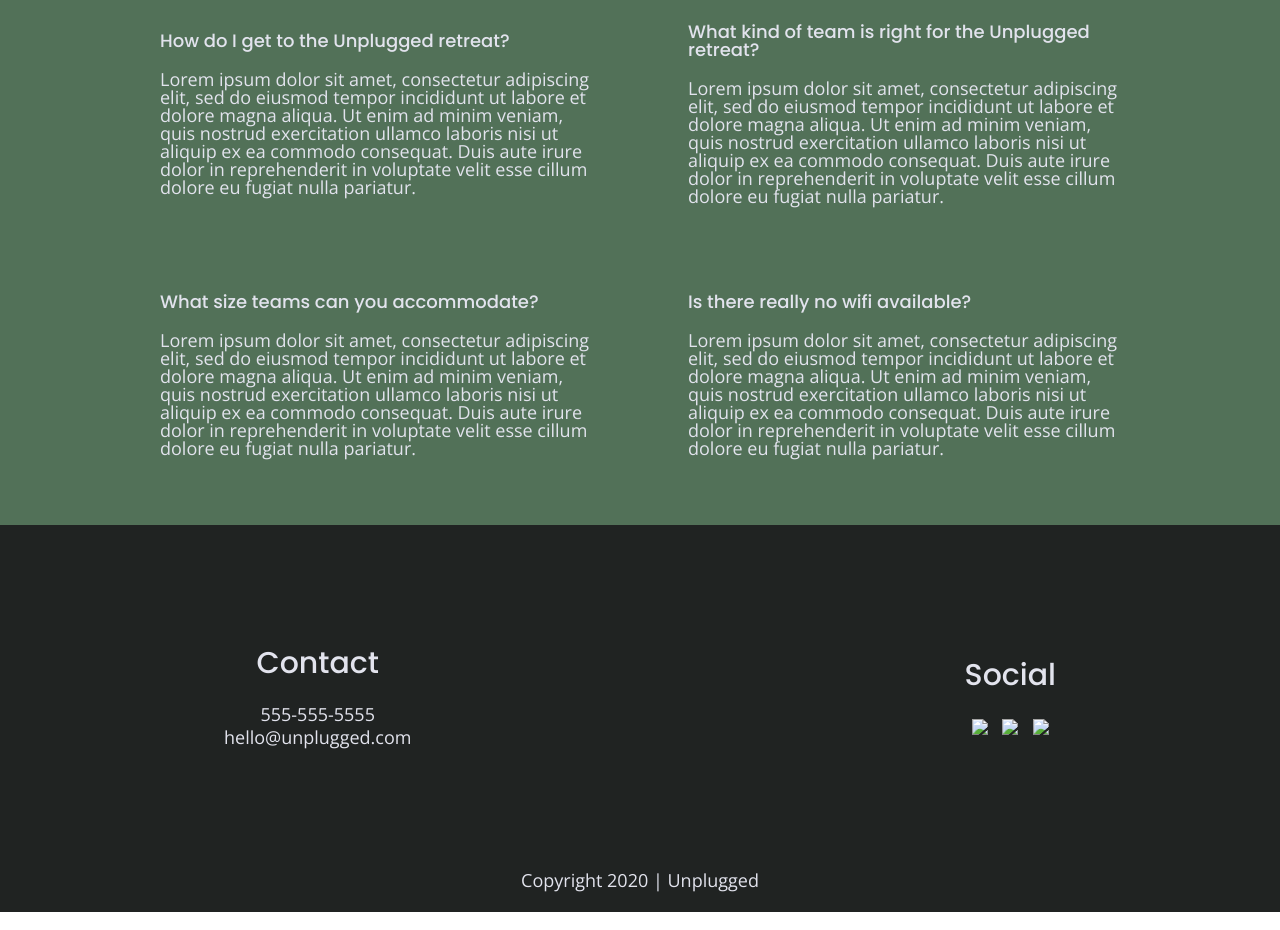
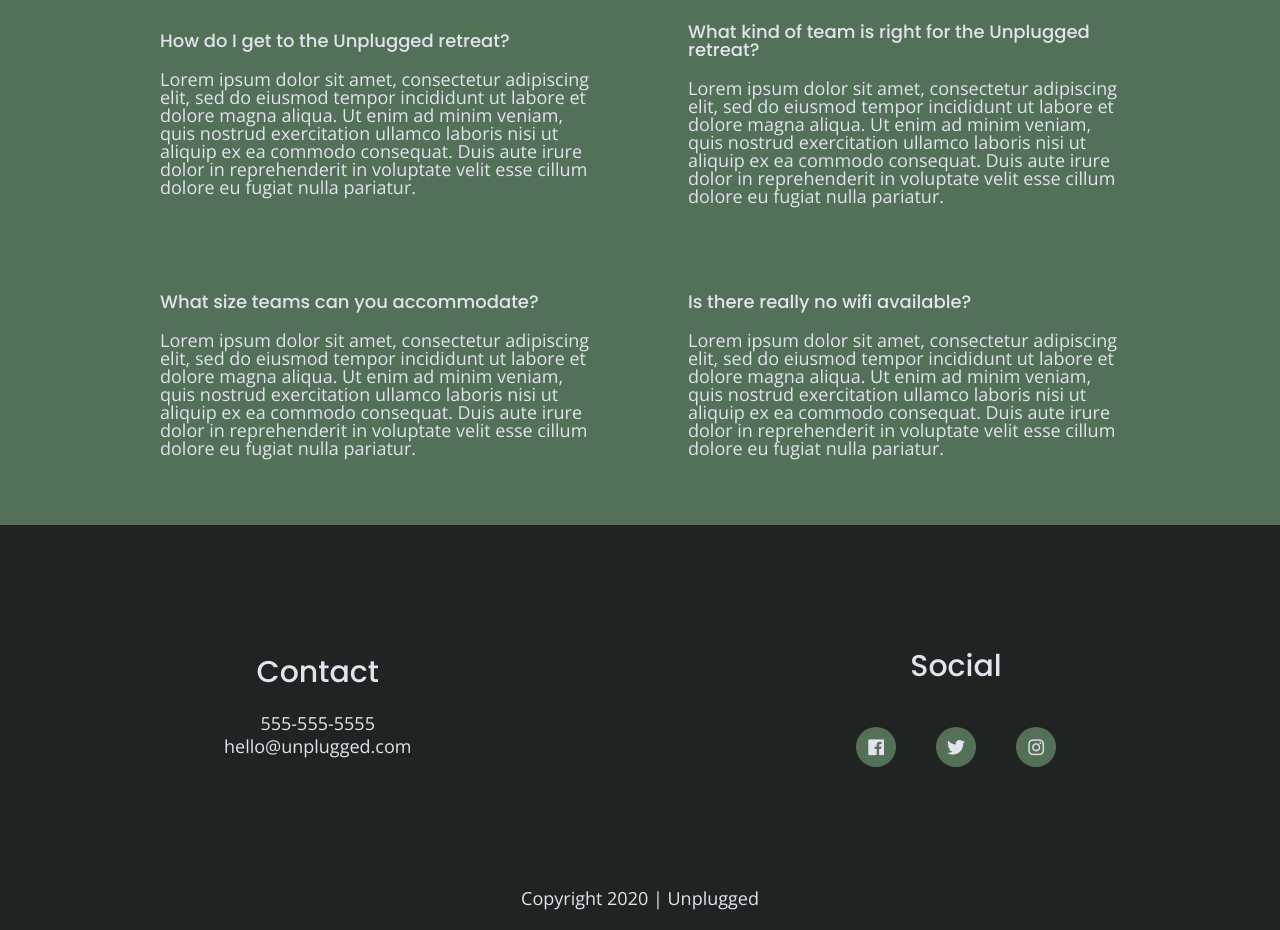
Before and after one commit to Chriseden83/unplugged-retreat, a website: page faq/index.html in a window 1280 px wide. Shown: the part 269-1199 px from the top of the page. Drawn offline with nearby package versions, Linux system fonts and the light colour scheme.

Commit message:
Icons added to all pages

```diff
--- a/css/main.css
+++ b/css/main.css
@@ -240,6 +240,10 @@
   }
 
   footer .social-icons p {
+    background-color: #527158;
+    border-radius: 50%;
+    width: 40px;
+    height: 40px;
     display: flex;
     justify-content: center;
     align-items: center;
@@ -659,6 +663,11 @@
         line-height: 1.285;
     }
 
+    footer .social-icons {
+      width: 12.5em;
+      justify-content: space-between;
+    }
+
     footer .copyright {
       width: 100%;
     }
--- a/faq/index.html
+++ b/faq/index.html
@@ -98,12 +98,19 @@
             <p><a href="mailto:hello@unplugged.com">hello@unplugged.com</a></p>
           </address>
         </div>  <!-- contact info ends -->
+
         <div class="social">
-          <h3>Social</h3>
+          <h4>Social</h4>
           <div class="social-icons">
-            <p><a href="#" target="_blank"><img src="#"></a></p>
-            <p><a href="#" target="_blank"><img src="#"></a></p>
-            <p><a href="#" target="_blank"><img src="#"></a></p>
+            <p>
+              <a href="#" target="_blank"><i class="fab fa-facebook"></i></a>
+            </p>
+            <p>
+              <a href="#" target="_blank"><i class="fab fa-twitter"></i></a>
+            </p>
+            <p>
+              <a href="#" target="_blank"><i class="fab fa-instagram"></i></a>
+            </p>
           </div>
         </div>
       </div> <!-- footer content ends -->
```
Also changed, not shown: about/index.html (+11 -4 lines), index.html (+9 -3 lines).
